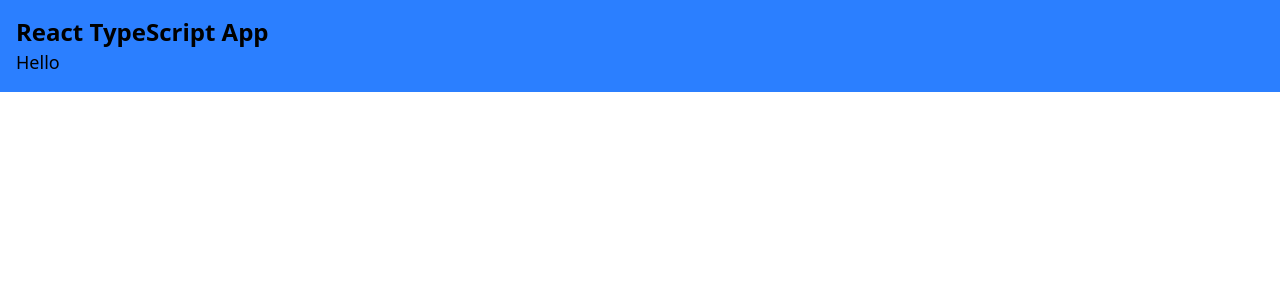
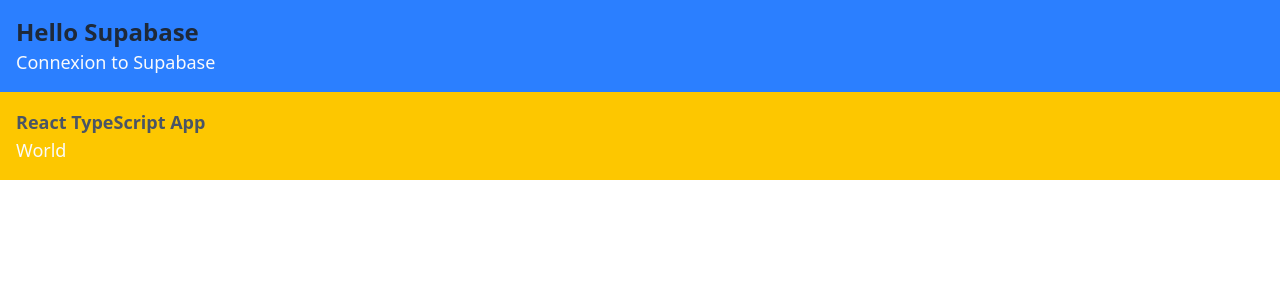
Before and after one commit to hervezossou/todo-app, a React (Vite) app: page / in a window 1280 px wide. Shown: the top 300 px of the page. Built offline with nearby package versions, Linux system fonts and the light colour scheme; no server answers; the database is empty.

Commit message:
feat(Supbase & ErrorBoundary): connexion to supbase and creating ErrorBoundary component

```diff
--- a/package.json
+++ b/package.json
@@ -14,6 +14,7 @@
     "@tailwindcss/vite": "^4.0.1",
     "react": "^18.3.1",
     "react-dom": "^18.3.1",
+    "react-error-boundary": "^5.0.0",
     "react-router": "^7.1.3",
     "tailwindcss": "^4.0.1"
   },
--- a/src/App.tsx
+++ b/src/App.tsx
@@ -1,10 +1,30 @@
-function App() {
+import { useEffect } from "react";
+import supabase from "./services/supabase";
+
+export default function App() {
+  useEffect(() => {
+    const fetchTasks = async () => {
+      const { data, error } = await supabase.from('tasks').select('*');
+      if(error) {
+        console.error("Erreur Supabase", error);
+      } else {
+        console.log("Tasks", data);
+      }
+    };
+
+    fetchTasks();
+  }, []);
+
   return (
-    <div className="mx-auto bg-blue-500 p-4">
-      <h1 className="font-sans text-2xl font-bold">React TypeScript App</h1>
-      <p className="text-lg">Hello</p>
-    </div>
+    <>
+      <div className="mx-auto bg-blue-500 p-4">
+        <h1 className="font-sans text-2xl text-gray-800 font-bold">Hello Supabase</h1>
+        <p className="text-lg text-gray-50">Connexion to Supabase</p>
+      </div>
+      <div className="mx-auto bg-yellow-400 p-4">
+        <h3 className="font-sans text-lg text-gray-600 font-bold">React TypeScript App</h3>
+        <p className="text-lg text-gray-50">World</p>
+      </div>
+    </>
   );
 }
-
-export default App;
--- /dev/null
+++ b/src/components/ErrorBoundary.tsx
@@ -0,0 +1,28 @@
+import { ReactNode } from "react"
+import { ErrorBoundary as ReactErrorBoundary } from "react-error-boundary"
+
+interface Props {
+    children: ReactNode
+}
+
+const ErrorFallback = () => {
+    return (
+        <div
+            className="flex flex-col items-center justify-center h-screen text-red-500"
+            role="alert"
+        >
+            <h1 className="text-2xl font-bold">Oups ! Something went wrong</h1>
+            <p>Try to reload the page.</p>
+        </div>
+    )
+}
+
+export default function ErrorBoundary({children}: Props) {
+    return (
+        <ReactErrorBoundary
+            FallbackComponent={ErrorFallback}
+        >
+            {children}
+        </ReactErrorBoundary>
+    )
+}
--- a/src/main.tsx
+++ b/src/main.tsx
@@ -1,10 +1,13 @@
 import { StrictMode } from 'react'
 import { createRoot } from 'react-dom/client'
 import "./styles/globals.css"
+import ErrorBoundary from './components/ErrorBoundary.tsx'
 import App from './App.tsx'
 
 createRoot(document.getElementById('root')!).render(
   <StrictMode>
-    <App />
+    <ErrorBoundary>
+      <App />
+    </ErrorBoundary>
   </StrictMode>,
 )
--- a/src/services/supabase.ts
+++ b/src/services/supabase.ts
@@ -1,12 +1,12 @@
 import { createClient } from '@supabase/supabase-js';
 
 const supabaseUrl = import.meta.env.VITE_SUPABASE_URL;
-const supabaseKey = import.meta.env.VITE_SUPABASE_ANON_KEY;
+const supabaseAnonKey = import.meta.env.VITE_SUPABASE_ANON_KEY;
 
-if (!supabaseUrl || !supabaseKey) {
+if (!supabaseUrl || !supabaseAnonKey) {
       throw new Error("Missing env variables for Supabase");
 }
 
-const supabase = createClient(supabaseUrl, supabaseKey);
+const supabase = createClient(supabaseUrl, supabaseAnonKey);
 
 export default supabase;
```
Also changed, not shown: 1 other file (tests, documents, lock files or other folders).
